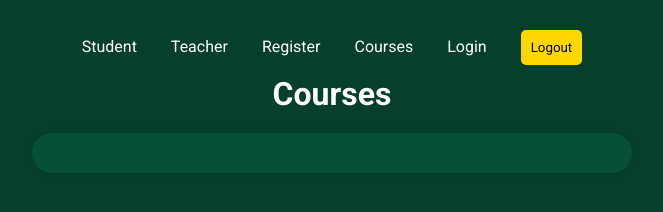
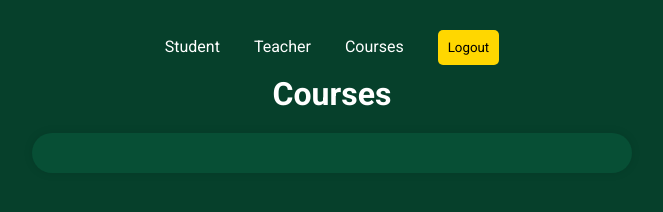
Before and after one commit to Tomomi-H011/SDEV_255_Final_Project_Group5, a website: page courses.html in a window 1280 px wide. Shown: the whole page, without its empty margins (308-971 px from the left). Drawn offline with Linux system fonts and the light colour scheme; no server answers.

Commit message:
Updated Navbar

```diff
--- a/courses.html
+++ b/courses.html
@@ -17,9 +17,7 @@
       <ul>
         <li><a href="student.html">Student</a></li>
         <li><a href="teacher.html">Teacher</a></li>
-        <li><a href="add_user.html">Register</a></li>
         <li><a href="courses.html">Courses</a></li>
-        <li><a href="index.html">Login</a></li>
         <li><button id="logoutBtn">Logout</button></li>
       </ul>
     </nav>
```
